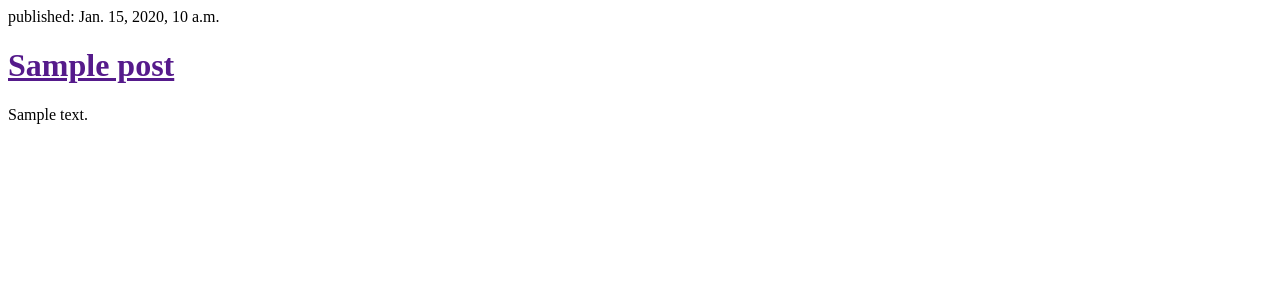
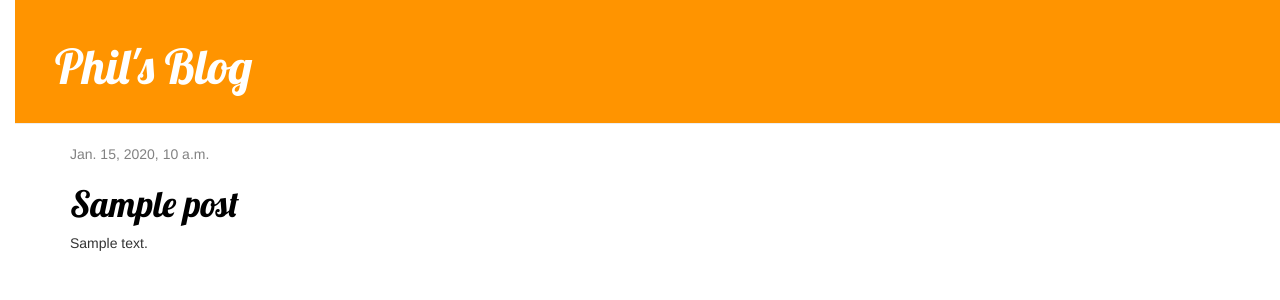
Before and after one commit to Listener-Watcher/my-first-blog, a Django app: template app_blog/templates/app_blog/post_list.html in a window 1280 px wide. Shown: the top 300 px of the page. Run offline with Django 3.2, Linux system fonts and the light colour scheme; the template is opened without the code that fills it: values that come from a table or form of the project are taken from there, others are empty; tables that the repository leaves empty hold one stand-in row (values such as "Sample post"); some libraries are stand-ins or nearby versions.

Commit message:
almost done

```diff
--- /dev/null
+++ b/app_blog/static/css/app_blog.css
@@ -0,0 +1,56 @@
+.page-header {
+	background-color: #ff9400;
+	margin-top: 0;
+	padding:20px 20px 20px 40px;
+}
+
+.page-header h1, .page-header h1 a, .page-header h1 a:visited, .page-header h1 a:active {
+	color:#ffffff;
+	font-size:36pt;
+	text-decoration:none;
+}
+
+.content {
+	margin-left:40px;
+}
+
+h1, h2, h3, h4 {
+	font-family:'Lobster',cursive;
+}
+
+.date {
+	color:#828282;
+}
+
+.save {
+	float:right;
+}
+
+.post-form textarea, .post-form input {
+	width:100%;
+}
+
+.top-menu, .top-menu:hover, .top-menu:visited {
+	color:#ffffff;
+	float:right;
+	font-size:26pt;
+	margin-right:20px;
+}
+
+.post {
+	margin-bottom:70px;
+}
+
+.post h1 a, .post h1 a:visited {
+	color:#000000;
+}
+
+h1 a{
+	color: #FCA205
+	font-family: 'Lobster';
+}
+
+body {
+	padding-left: 15px;
+
+}
--- /dev/null
+++ b/app_blog/templates/app_blog/base.html
@@ -0,0 +1,23 @@
+{% load staticfiles %}
+<html>
+    <head>
+        <title>Phil's Blog</title>
+		<link rel="stylesheet" href="//maxcdn.bootstrapcdn.com/bootstrap/3.2.0/css/bootstrap.min.css">
+		<link rel="stylesheet" href="//maxcdn.bootstrapcdn.com/bootstrap/3.2.0/css/bootstrap-theme.min.css">
+		<link href="//fonts.googleapis.com/css?family=Lobster&subset=latin,latin-ext" rel="stylesheet" type="text/css">
+		<link rel="stylesheet" href="{% static 'css/app_blog.css' %}">
+    </head>
+	<body>
+		<div class="page-header">
+			<h1><a href="/">Phil's Blog</a></h1>
+		</div>
+		<div class="content container">
+			<div class="row">
+				<div class="col-md-8">
+					{%block content%}
+					{%endblock%}
+				</div>
+			</div>
+		</div>
+	</body>
+</html>
--- a/app_blog/templates/app_blog/post_list.html
+++ b/app_blog/templates/app_blog/post_list.html
@@ -1,14 +1,12 @@
-<html>
-    <head>
-        <title>Phil's Blog</title>
-    </head>
-	<body>
-		{%for post in posts %}
-			<div>
-				<p>published: {{post.published_date}}</p>
-				<h1><a href="">{{post.title}}</a></h1>
+{%extends 'app_blog/base.html'%}
+{%block content%}
+	{%for post in posts %}
+		<div class="post">
+			<div class="date">
+				{{post.published_date}}
+			</div>
+				<h1><a href="{%url 'post_detail' pk=post.pk%}">{{post.title}}</a></h1>
 				<p>{{post.text|linebreaksbr}}</p>
-			</div>
-		{%endfor%}
-	</body>
-</html>
+		</div>
+	{%endfor%}
+{%endblock%}
--- a/app_blog/urls.py
+++ b/app_blog/urls.py
@@ -2,5 +2,6 @@ from django.conf.urls import url
 from . import views
 
 urlpatterns = [
-	url(r'^$', views.post_list, name='post_list')
+	url(r'^$', views.post_list, name='post_list'),
+	url(r'^post/(?P<pk>\d+)/$', views.post_detail, name='post_detail'),	#^--the beginning;\d--can only be a digit;+==need to be one or more digits;$--the end;example:http://127.0.0.1:8000/post/1233457/ is ok.
 ]
--- a/app_blog/views.py
+++ b/app_blog/views.py
@@ -1,7 +1,11 @@
-from django.shortcuts import render
+from django.shortcuts import render,get_object_or_404
 from django.utils import timezone
 from .models import Post
 
 def post_list(request):
 	posts=Post.objects.filter(published_date__lte=timezone.now()).order_by('published_date')
 	return render(request, 'app_blog/post_list.html', {'posts':posts})
+
+def post_detail(request, pk):
+	post = get_object_or_404(Post, pk=pk)
+	return render(request, 'app_blog/post_detail.html',{'post':post})
```
Also changed, not shown: app_blog/templates/app_blog/post_detail.html (added, +12 -0 lines).
